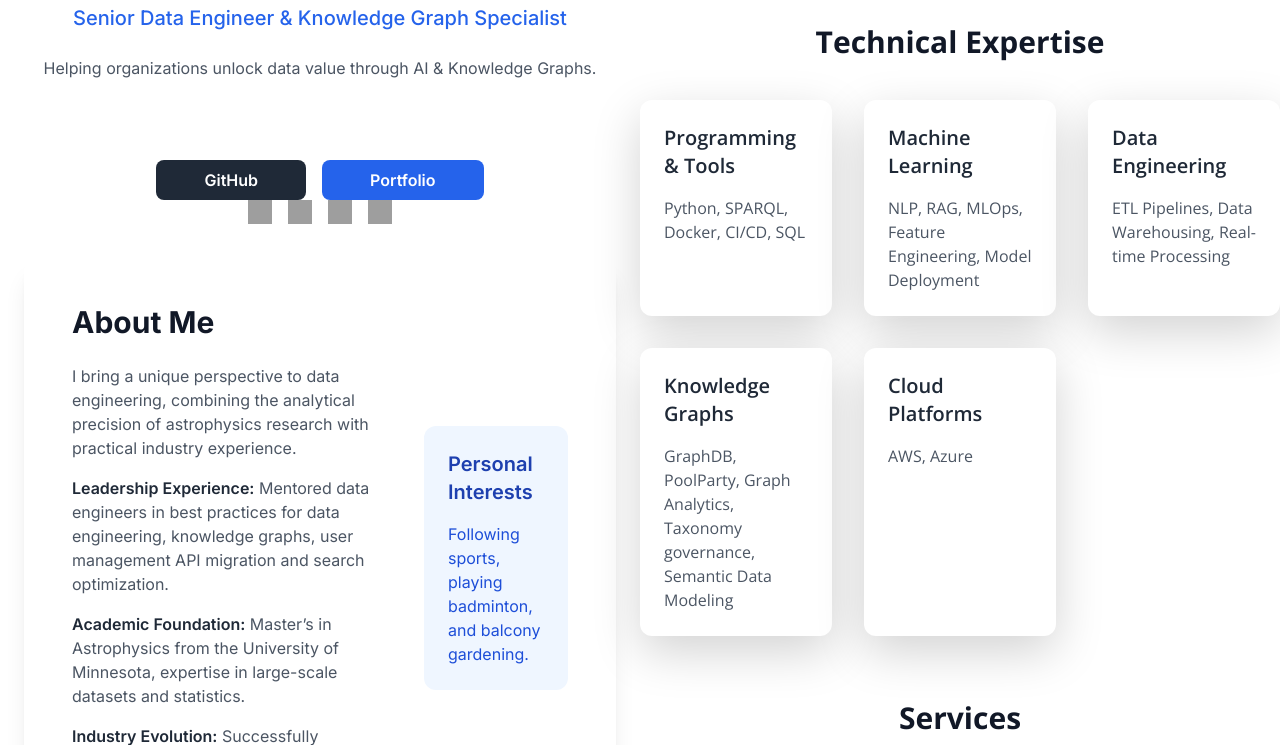
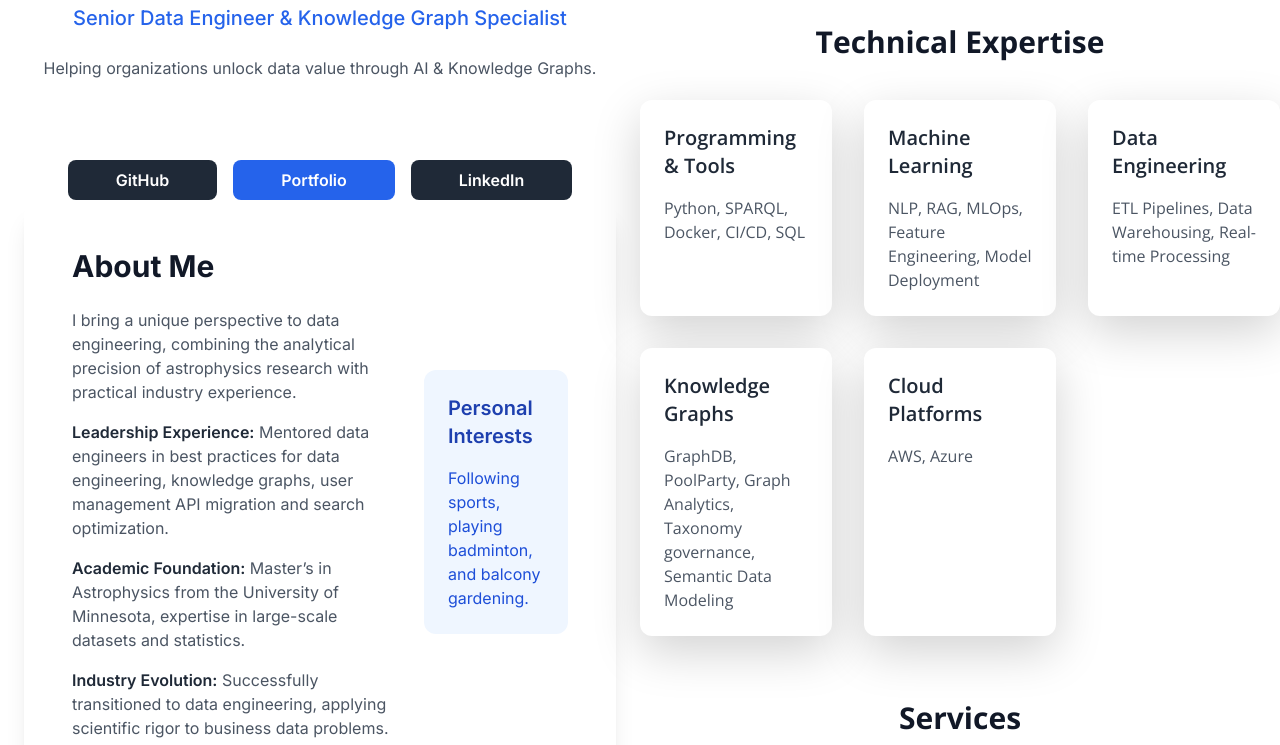
Before and after one commit to sourabhsc/portflolio-sc, a Flask app: page / in a window 1280 px wide. Shown: the part 396-1141 px from the top of the page. Run offline with Flask 3, Linux system fonts and the light colour scheme; some libraries are stand-ins or nearby versions; grey boxes are pictures that could not be loaded.

Commit message:
move socials to contact.html

```diff
--- a/portfolio-sc/templates/home.html
+++ b/portfolio-sc/templates/home.html
@@ -60,23 +60,12 @@
                 <a href="https://sourabhsc.wordpress.com" target="_blank" class="bg-blue-600 text-white font-semibold py-2 px-5 rounded-lg hover:bg-blue-500 transition-colors">
                     Portfolio
                 </a>
+                <a href="https://www.linkedin.com/in/sourabh-singh-chauhan/" target="_blank" class="bg-gray-800 text-white font-semibold py-2 px-5 rounded-lg hover:bg-gray-700 transition-colors">
+                    LinkedIn
+                </a>
             </div>
 
-            <!-- Social Icons -->
-            <div class="flex justify-center gap-4 mb-8">
-                <a href="https://github.com/sourabhsc" target="_blank">
-                    <img src="static/images/github.svg" class="w-6 h-6">
-                </a>
-                <a href="https://www.linkedin.com/in/sourabh-singh-chauhan/" target="_blank">
-                    <img src="static/images/linkedin-logo.svg" class="w-6 h-6">
-                </a>
-                <a href="https://twitter.com/chauhanssourabh" target="_blank">
-                    <img src="static/images/twitter.svg" class="w-6 h-6">
-                </a>
-                <a href="https://www.instagram.com/sourabhsc/" target="_blank">
-                    <img src="static/images/insta.svg" class="w-6 h-6">
-                </a>
-            </div>
+
 
             <!-- Main content: expertise, services, about, contact -->
             {% include 'partials/about.html' %}
```
